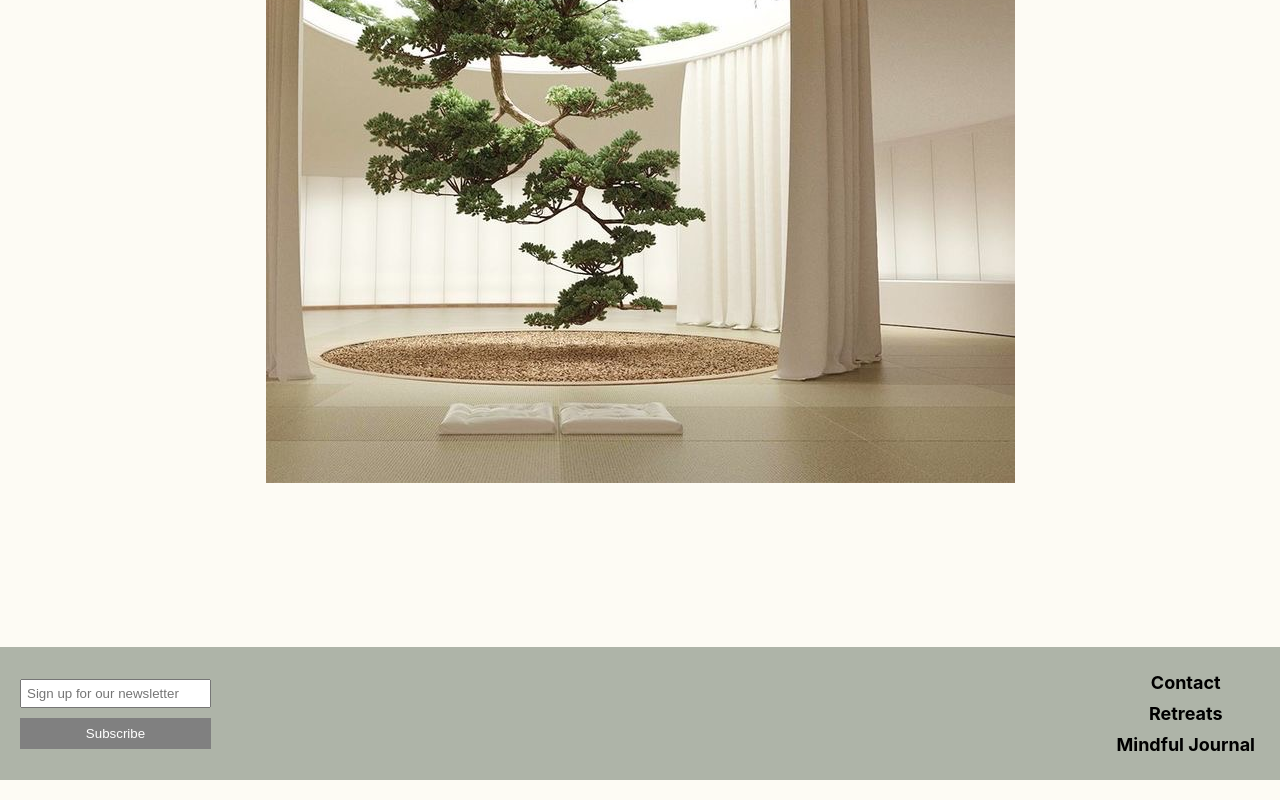
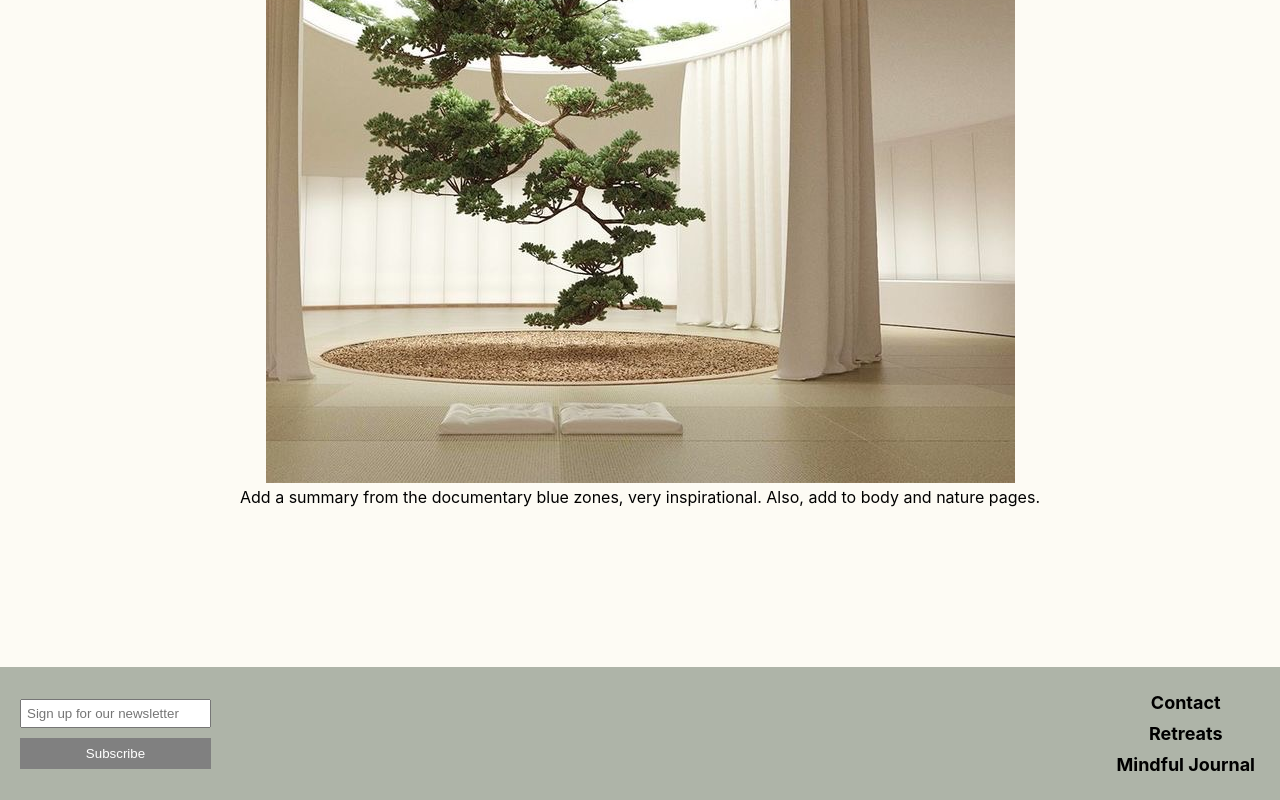
Before and after one commit to mehjwazir/ip, a React (Create React App) app: page /mind in a window 1280 px wide. Shown: the part 1284-2084 px from the top of the page. Built offline with nearby package versions, Linux system fonts and the light colour scheme; a web font is replaced by a local one.

Commit message:
comment about blue zones add info for pages

```diff
--- a/src/pages/Mind/Mind.jsx
+++ b/src/pages/Mind/Mind.jsx
@@ -24,6 +24,9 @@ function Mind() {
 			<div>
 				<img src={Img2} alt="" className='img2-mind' />
 			</div>
+			<div>
+				<p>Add a summary from the documentary blue zones, very inspirational. Also, add to body and nature pages.  </p>
+			</div>
 		</main>
 	)
 }
```
